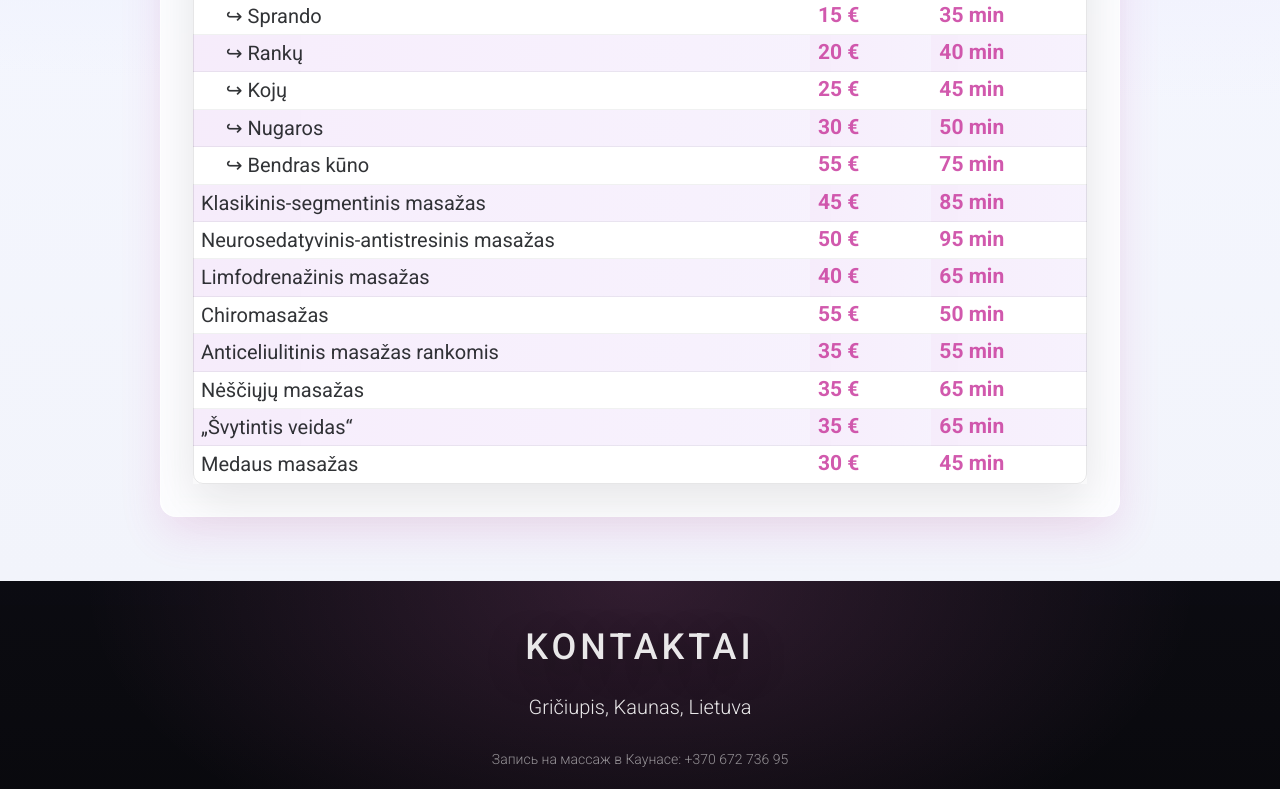
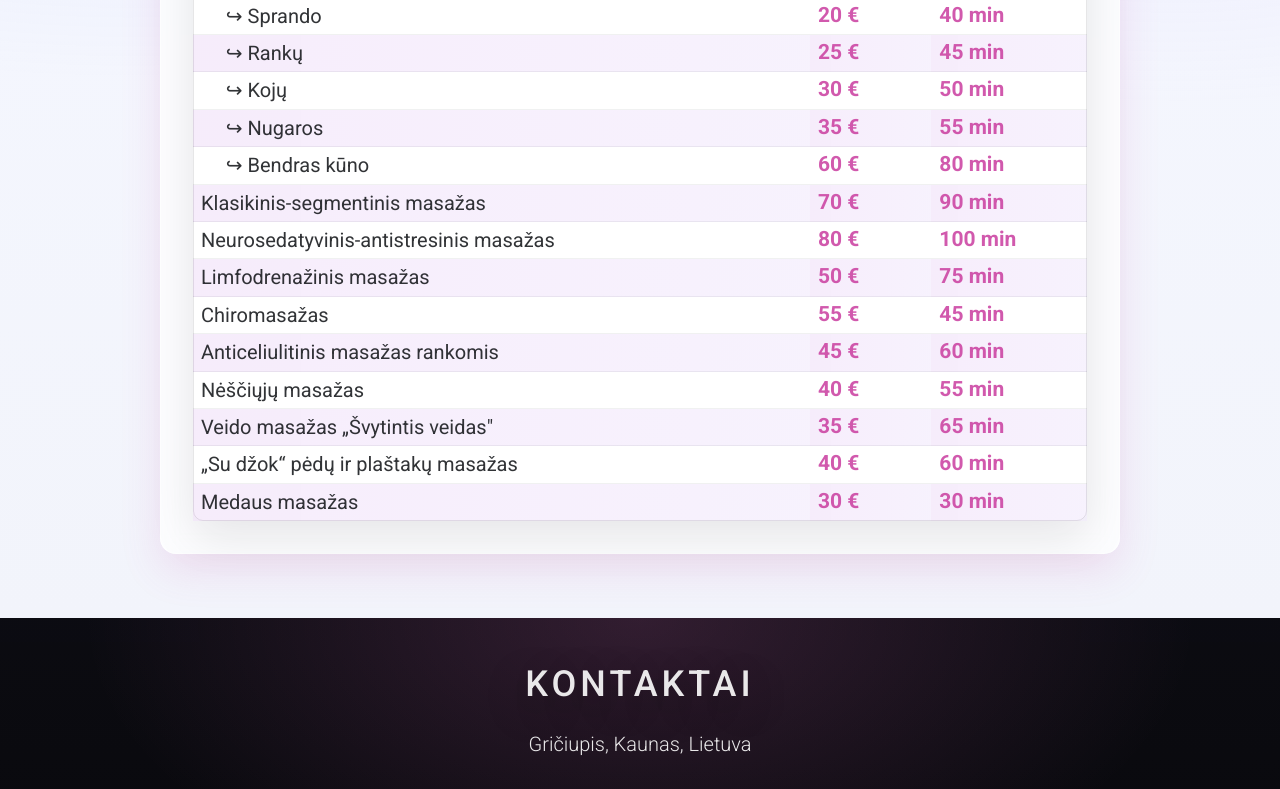
Before and after one commit to irgipaulius/website-masazai.net, a React (Create React App) app: page / in a window 1280 px wide. Shown: the part 2397-3186 px from the top of the page. Built offline with nearby package versions, Linux system fonts and the light colour scheme.

Commit message:
updated pricing

```diff
--- a/src/components/panel/PricingPanel.js
+++ b/src/components/panel/PricingPanel.js
@@ -1,15 +1,16 @@
 // Pricing data extracted from the table
 export const PricingData = {
-  "Klasikinis kūno masažas": { price: "55€", duration: "75 min" }, // Bendras kūno - most popular
+  "Klasikinis kūno masažas": { price: "60€", duration: "80 min" }, // Bendras kūno - most popular
   "Atpalaiduojantis viso kūno masažas": null, // Marketing content, no standard pricing
-  "Klasikinis-segmentinis masažas": { price: "45€", duration: "85 min" },
-  "Neurosedatyvinis-antistresinis masažas": { price: "50€", duration: "95 min" },
-  "Limfodrenažinis masažas": { price: "40€", duration: "65 min" },
-  "Chiromasažas": { price: "55€", duration: "50 min" },
-  "Anticeliulitinis masažas rankomis": { price: "35€", duration: "55 min" },
-  "Nėščiųjų masažas": { price: "35€", duration: "65 min" },
+  "Klasikinis-segmentinis masažas": { price: "70€", duration: "90 min" },
+  "Neurosedatyvinis-antistresinis masažas": { price: "80€", duration: "100 min" },
+  "Limfodrenažinis masažas": { price: "50€", duration: "75 min" },
+  "Chiromasažas": { price: "55€", duration: "45 min" },
+  "Anticeliulitinis masažas rankomis": { price: "45€", duration: "60 min" },
+  "Nėščiųjų masažas": { price: "40€", duration: "55 min" },
   'Veido masažas „Švytintis veidas"': { price: "35€", duration: "65 min" },
-  "Medaus masažas": { price: "30€", duration: "45 min" },
+  "Medaus masažas": { price: "30€", duration: "30 min" },
+  "„Su džok“ terapija": { price: "40€", duration: "60 min" },
 };
 
 export const PricingPanelContents = {
@@ -20,19 +21,20 @@ export const PricingPanelContents = {
 |                Paslauga                |  Kaina | Trukmė |
 |:--------------------------------------:|:------:|--------|
 | Klasikinis kūno masažas                |        |        |
-| &nbsp;&nbsp;&nbsp;&nbsp;&nbsp;↪ Sprando                          | 15&nbsp;&euro; | 35&nbsp;min |
-| &nbsp;&nbsp;&nbsp;&nbsp;&nbsp;↪ Rankų                            | 20&nbsp;&euro; | 40&nbsp;min |
-| &nbsp;&nbsp;&nbsp;&nbsp;&nbsp;↪ Kojų                             | 25&nbsp;&euro; | 45&nbsp;min |
-| &nbsp;&nbsp;&nbsp;&nbsp;&nbsp;↪ Nugaros                          | 30&nbsp;&euro; | 50&nbsp;min |
-| &nbsp;&nbsp;&nbsp;&nbsp;&nbsp;↪ Bendras kūno                     | 55&nbsp;&euro; | 75&nbsp;min |
-| Klasikinis-segmentinis masažas         | 45&nbsp;&euro; | 85&nbsp;min |
-| Neurosedatyvinis-antistresinis masažas | 50&nbsp;&euro; | 95&nbsp;min |
-| Limfodrenažinis masažas                | 40&nbsp;&euro; | 65&nbsp;min |
-| Chiromasažas                           | 55&nbsp;&euro; | 50&nbsp;min |
-| Anticeliulitinis masažas rankomis      | 35&nbsp;&euro; | 55&nbsp;min |
-| Nėščiųjų masažas                       | 35&nbsp;&euro; | 65&nbsp;min |
-| „Švytintis veidas“                     | 35&nbsp;&euro; | 65&nbsp;min |
-| Medaus masažas                         | 30&nbsp;&euro; | 45&nbsp;min |`,
+| &nbsp;&nbsp;&nbsp;&nbsp;&nbsp;↪ Sprando                          | 20&nbsp;&euro; | 40&nbsp;min |
+| &nbsp;&nbsp;&nbsp;&nbsp;&nbsp;↪ Rankų                            | 25&nbsp;&euro; | 45&nbsp;min |
+| &nbsp;&nbsp;&nbsp;&nbsp;&nbsp;↪ Kojų                             | 30&nbsp;&euro; | 50&nbsp;min |
+| &nbsp;&nbsp;&nbsp;&nbsp;&nbsp;↪ Nugaros                          | 35&nbsp;&euro; | 55&nbsp;min |
+| &nbsp;&nbsp;&nbsp;&nbsp;&nbsp;↪ Bendras kūno                     | 60&nbsp;&euro; | 80&nbsp;min |
+| Klasikinis-segmentinis masažas         | 70&nbsp;&euro; | 90&nbsp;min |
+| Neurosedatyvinis-antistresinis masažas | 80&nbsp;&euro; | 100&nbsp;min |
+| Limfodrenažinis masažas                | 50&nbsp;&euro; | 75&nbsp;min |
+| Chiromasažas                           | 55&nbsp;&euro; | 45&nbsp;min |
+| Anticeliulitinis masažas rankomis      | 45&nbsp;&euro; | 60&nbsp;min |
+| Nėščiųjų masažas                       | 40&nbsp;&euro; | 55&nbsp;min |
+| Veido masažas „Švytintis veidas"       | 35&nbsp;&euro; | 65&nbsp;min |
+| „Su džok“ pėdų ir plaštakų masažas     | 40&nbsp;&euro; | 60&nbsp;min |
+| Medaus masažas                         | 30&nbsp;&euro; | 30&nbsp;min |`,
 
     //
     "Klasikinis kūno masažas": `
```
